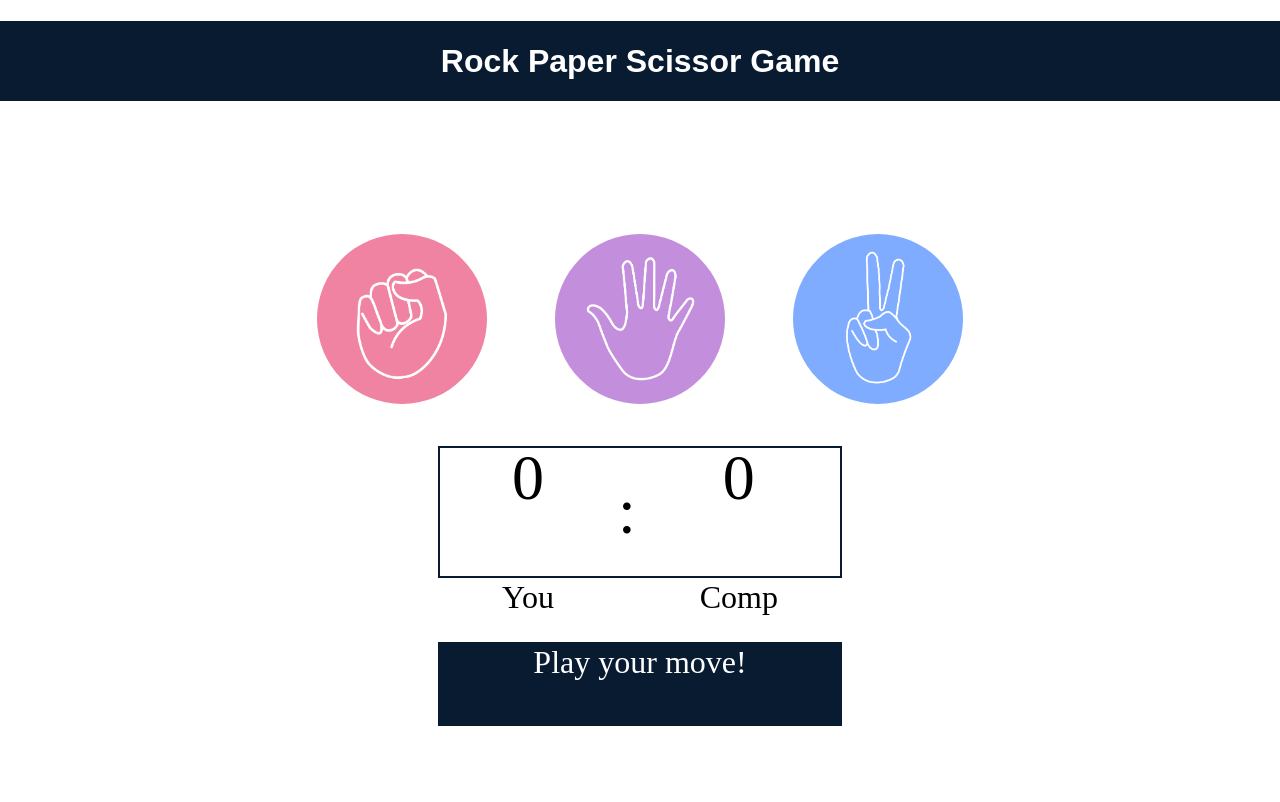
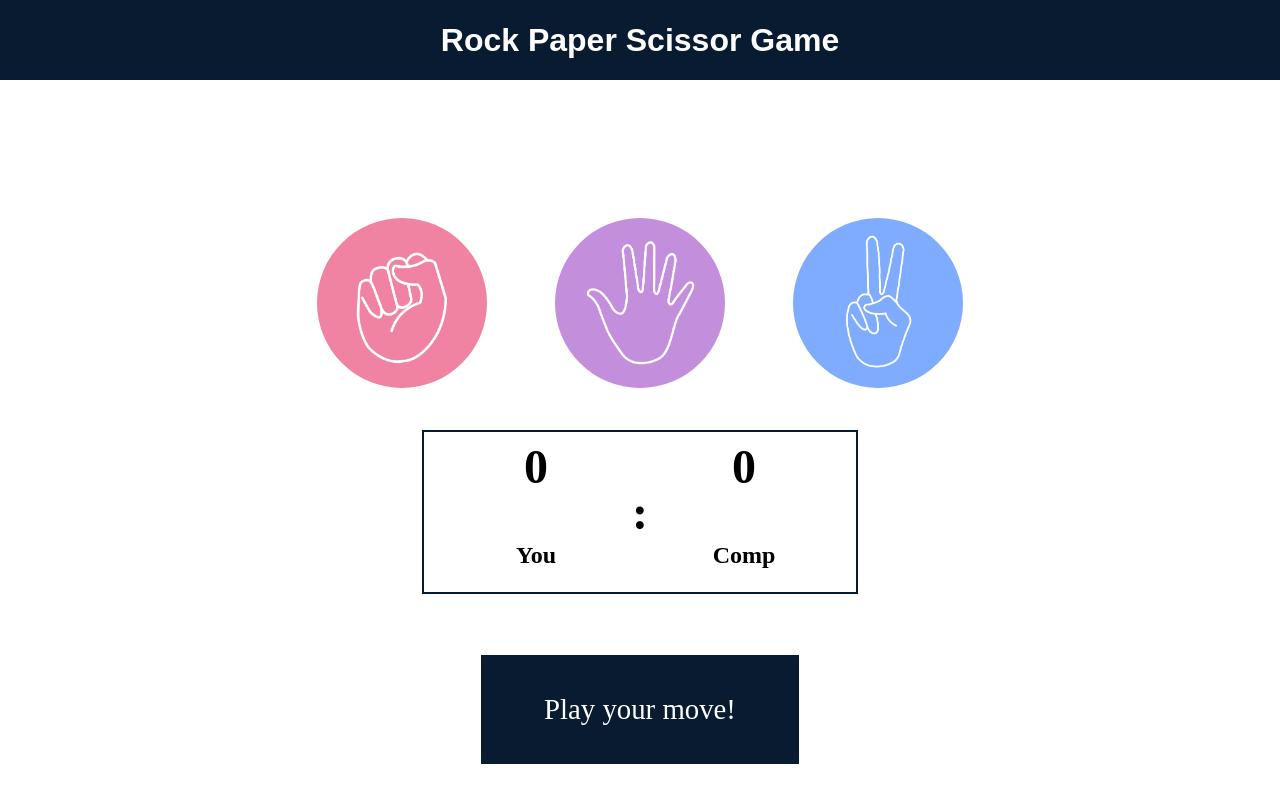
Before and after one commit to iimran-dev7/Stone-paper-game, a plain HTML site: page index.html in a window 1280 px wide. Both pictures are taken after a click on the button "Start Game". Drawn offline with Linux system fonts and the light colour scheme.

Commit message:
Updated msg box

```diff
--- a/script.js
+++ b/script.js
@@ -32,16 +32,17 @@ const drawGame = () => {
 };
 
 // Function to determine and display the winner
+// Function to determine and display the winner
 const showWinner = (userWin, userChoice, compChoice) => {
     if (userWin) {
         userScore++;
         userScoreSpan.textContent = userScore;
-        msg.innerText = `You win! ${userChoice} beats ${compChoice}`;
+        msg.innerHTML = `<span>You Win!</span> ${userChoice} beats ${compChoice}`;
         msg.style.backgroundColor = "green";
     } else {
         compScore++;
         compScoreSpan.textContent = compScore;
-        msg.innerText = `Computer wins! ${compChoice} beats ${userChoice}`;
+        msg.innerHTML = `<span>Computer Wins!</span> ${compChoice} beats ${userChoice}`;
         msg.style.backgroundColor = "red";
     }
 };
--- a/style.css
+++ b/style.css
@@ -97,6 +97,7 @@ body {
   margin-left: 637px;
   margin-bottom: 4rem;
   background-color: #081b31;
+  color: #081b31;
 
 }
 
@@ -133,6 +134,7 @@ transition: opacity 0.5s ease; /* Adjust duration as needed */
   font-size: 2rem;
   font-family: Arial, sans-serif;
   z-index: 1000;
+  margin: 0;
 }
 
 /* Game Choices */
@@ -140,7 +142,7 @@ transition: opacity 0.5s ease; /* Adjust duration as needed */
   display: flex;
   justify-content: center;
   align-items: center;
-  margin-top: 8rem; /* Ensures proper spacing */
+  margin-top: 7rem; /* Ensures proper spacing */
   gap: 3rem;
   flex-wrap: wrap; /* Adjust for smaller screens */
 }
@@ -171,20 +173,34 @@ transition: opacity 0.5s ease; /* Adjust duration as needed */
 /* Scoreboard */
 .score-board {
   display: flex;
-  justify-content: center;
+  justify-content: space-between;
   align-items: center;
   font-size: 2rem;
-  gap: 4rem;
   border: 2px solid #081b31;
   height: 8rem;
   width: 25rem;
-  margin: 2rem auto; /* Centers horizontally */
+  margin: 2rem auto;
+  text-align: center;
+  padding: 1rem;
+  position: relative;
+}
+
+/* Centering scores inside the box */
+.score {
+  flex: 1;
   text-align: center;
 }
 
-/* Scoreboard numbers */
 #user-score, #comp-score, #score-mid {
-  font-size: 4rem;
+  font-size: 3rem;
+  font-weight: bold;
+}
+
+/* Ensuring text alignment */
+.score p {
+  font-size: 1.5rem;
+  font-weight: bold;
+  margin-top: 0.5rem;
 }
 
 /* Message Box */
@@ -192,14 +208,27 @@ transition: opacity 0.5s ease; /* Adjust duration as needed */
   display: flex;
   justify-content: center;
   margin-top: 2rem;
+  width: 100%;
 }
 
 #msg {
   text-align: center;
-  font-size: 2rem;
+  font-size: 1.8rem;
   border: 2px solid #081b31;
-  height: 5rem;
-  width: 25rem;
+  min-height: 5rem;
+  width: 18rem; /* Decreased width */
   color: white;
   background-color: #081b31;
+  padding: 0.8rem;
+  display: flex;
+  flex-direction: column;
+  justify-content: center;
 }
+
+/* First line bold */
+#msg span {
+  display: block;
+  font-weight: bold;
+  font-size: 2rem;
+  margin-bottom: 0.3rem;
+}
```
